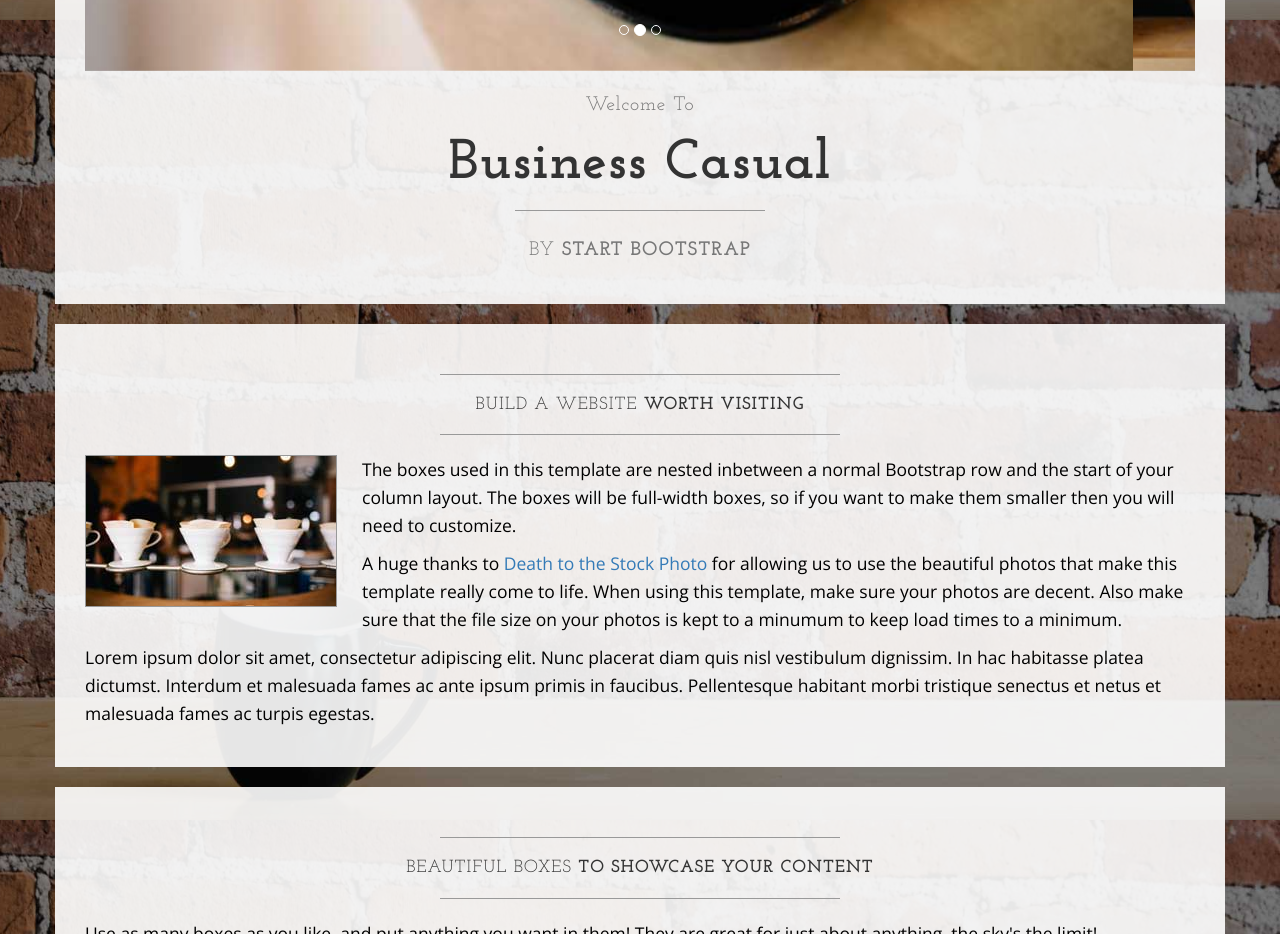
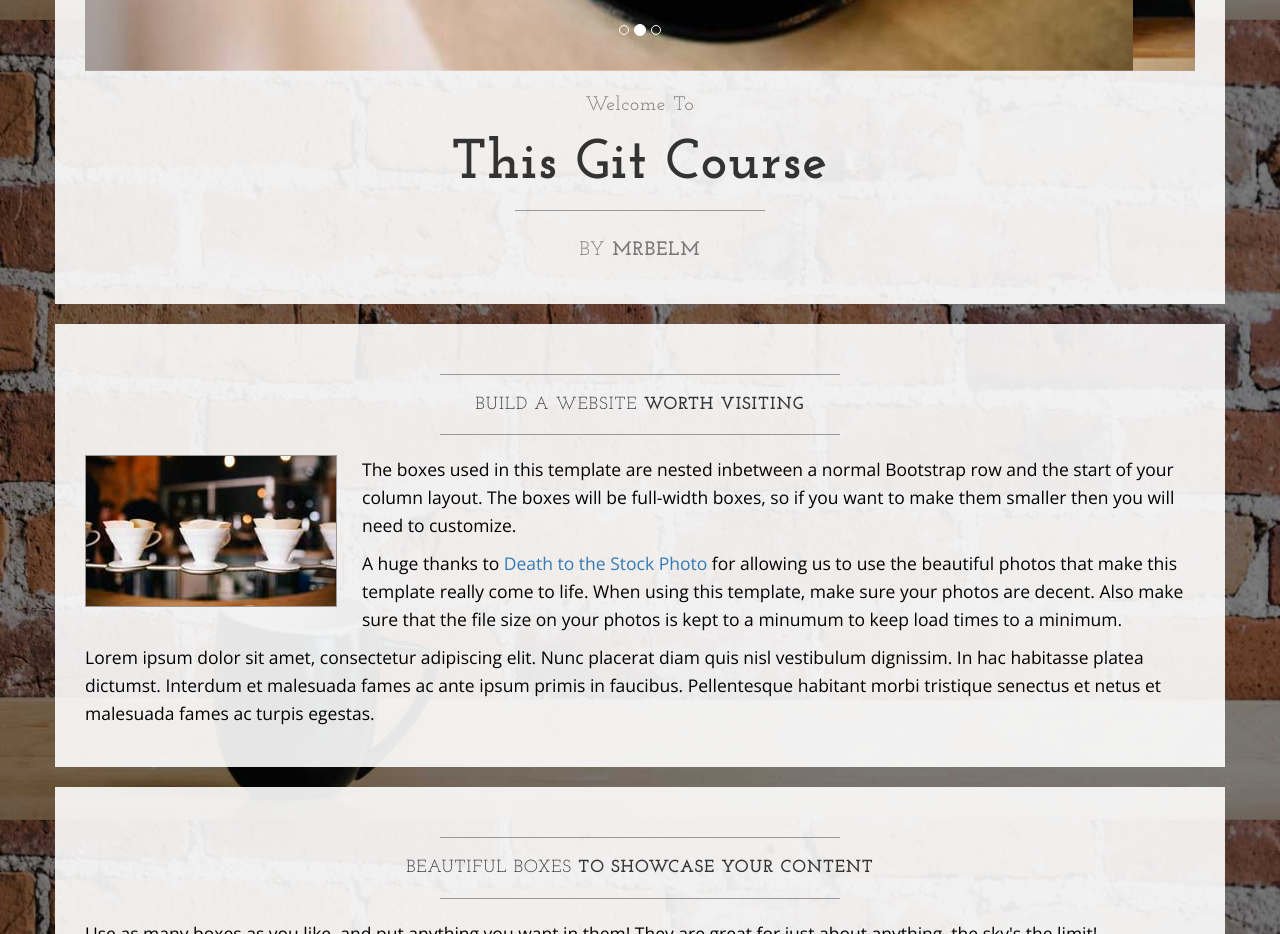
Before and after one commit to MrBelm/LearnableGitCourse, a plain HTML site: page index.html in a window 1280 px wide. Shown: the part 780-1714 px from the top of the page. Drawn offline with nearby package versions, Linux system fonts and the light colour scheme.

Commit message:
Changed items after carousel

```diff
--- a/index.html
+++ b/index.html
@@ -108,11 +108,11 @@
                     <h2 class="brand-before">
                         <small>Welcome to</small>
                     </h2>
-                    <h1 class="brand-name">Business Casual</h1>
+                    <h1 class="brand-name">This Git Course</h1>
                     <hr class="tagline-divider">
                     <h2>
                         <small>By
-                            <strong>Start Bootstrap</strong>
+                            <strong>MrBelm</strong>
                         </small>
                     </h2>
                 </div>
```
